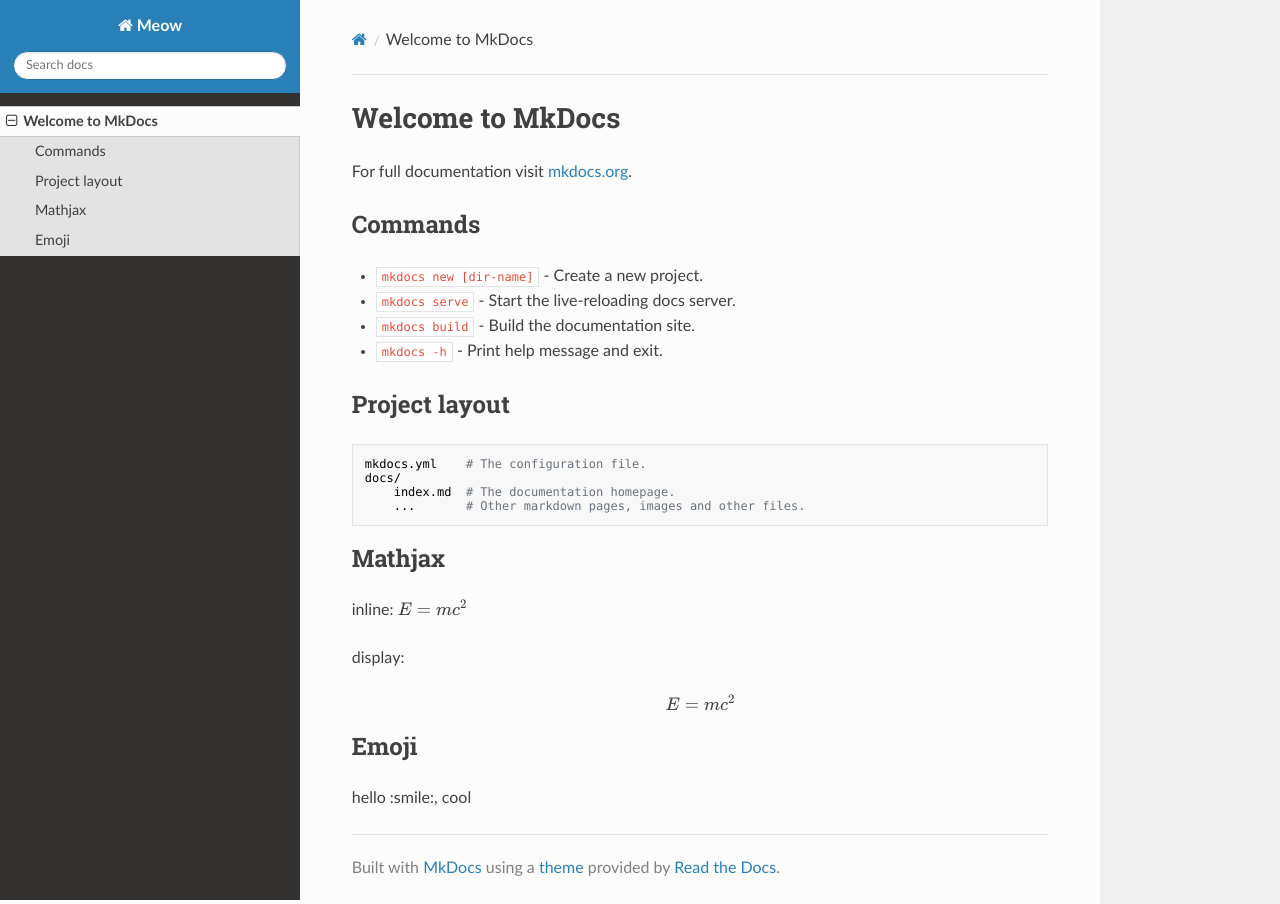
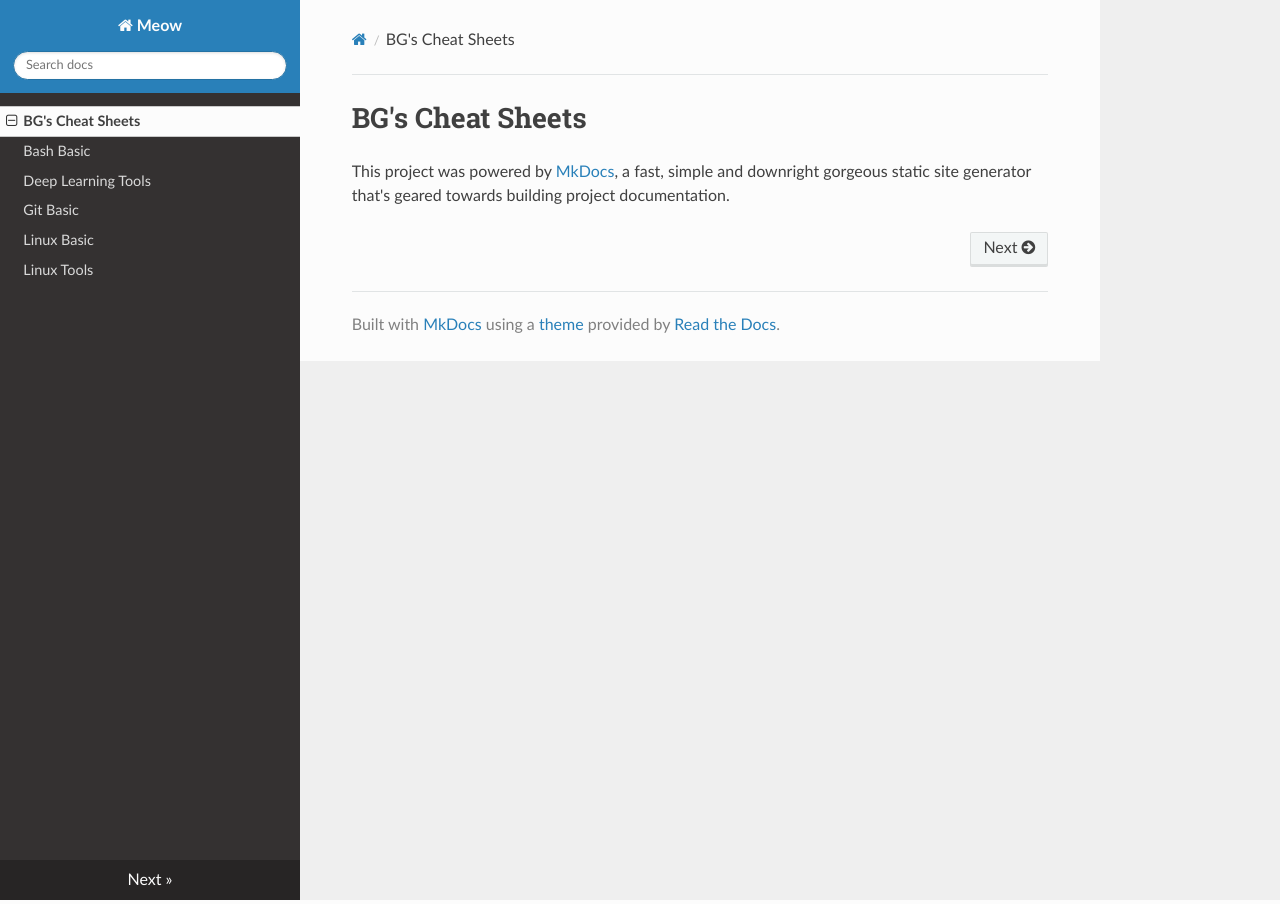
Before and after one commit to BIGBALLON/Meow, an MkDocs documentation site: the page built from docs/index.md, in a window 1280 px wide. Built offline with MkDocs 1.6.1, drawn with Linux system fonts in a browser that asks for light colours; nearby versions of some CDN libraries; formulas are drawn with MathJax 3.

```diff
--- /dev/null
+++ b/docs/bash.md
@@ -0,0 +1 @@
+# Bash Basic
--- /dev/null
+++ b/docs/git.md
@@ -0,0 +1 @@
+# Git Basic
--- a/docs/index.md
+++ b/docs/index.md
@@ -1,31 +1,3 @@
-# Welcome to MkDocs
+# BG's Cheat Sheets
 
-For full documentation visit [mkdocs.org](https://www.mkdocs.org).
-
-## Commands
-
-* `mkdocs new [dir-name]` - Create a new project.
-* `mkdocs serve` - Start the live-reloading docs server.
-* `mkdocs build` - Build the documentation site.
-* `mkdocs -h` - Print help message and exit.
-
-## Project layout
-
-    mkdocs.yml    # The configuration file.
-    docs/
-        index.md  # The documentation homepage.
-        ...       # Other markdown pages, images and other files.
-
-## Mathjax
-
-inline: $E=mc^2$
-
-display:
-
-$$E=mc^2$$
-
-## Emoji
-
-
-
-hello :smile:, cool
+This project was powered by [MkDocs](https://www.mkdocs.org/), a fast, simple and downright gorgeous static site generator that's geared towards building project documentation.
--- a/mkdocs.yml
+++ b/mkdocs.yml
@@ -1,8 +1,16 @@
 site_name: Meow
 theme: readthedocs
+
+site_url: https://bigballon.github.io/Meow/
 
 markdown_extensions:
   - pymdownx.arithmatex
 
 extra_javascript:
   - https://cdn.mathjax.org/mathjax/latest/MathJax.js?config=TeX-AMS-MML_HTMLorMML
+
+extra:
+  disqus: BIGBALLON
+  google_analytics:
+    - UA-126395678-1
+    - auto
```
Also changed, not shown: docs/dl_tools.md (added, +69 -0 lines), docs/linux_basic.md (added, +66 -0 lines), docs/linux_tools.md (added, +53 -0 lines).
